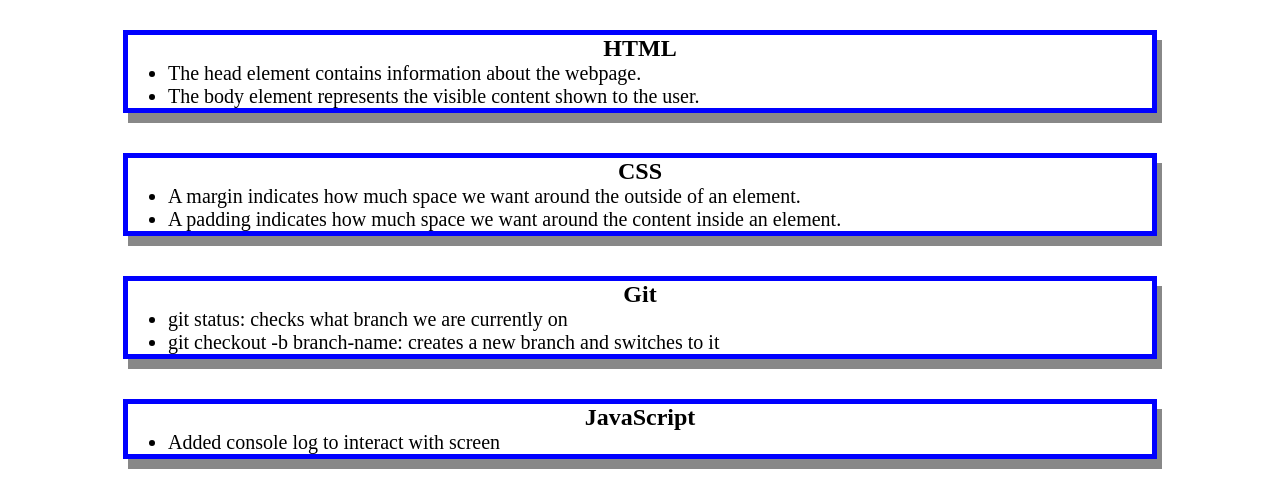
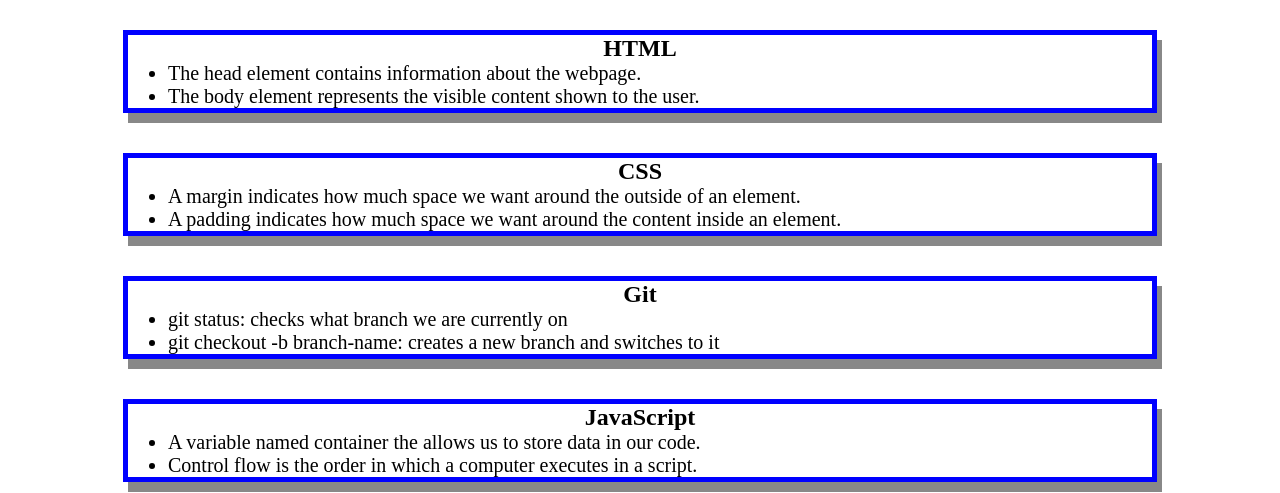
Before and after one commit to BretKruse/prework-study-guide, a plain HTML site: page index.html in a window 1280 px wide. Shown: the part 130-623 px from the top of the page. Drawn offline with Linux system fonts and the light colour scheme.

Commit message:
Added JavaScript functions and consoles plus logs.

```diff
--- a/index.html
+++ b/index.html
@@ -43,7 +43,8 @@
       <section class="card" id="javascript-section">
         <h2>JavaScript</h2>
         <ul>
-          <li>Added console log to interact with screen</li>
+          <li>A variable named container the allows us to store data in our code.</li>
+          <li>Control flow is the order in which a computer executes in a script.</li>
         </ul>
       </section>
     </main>
```
